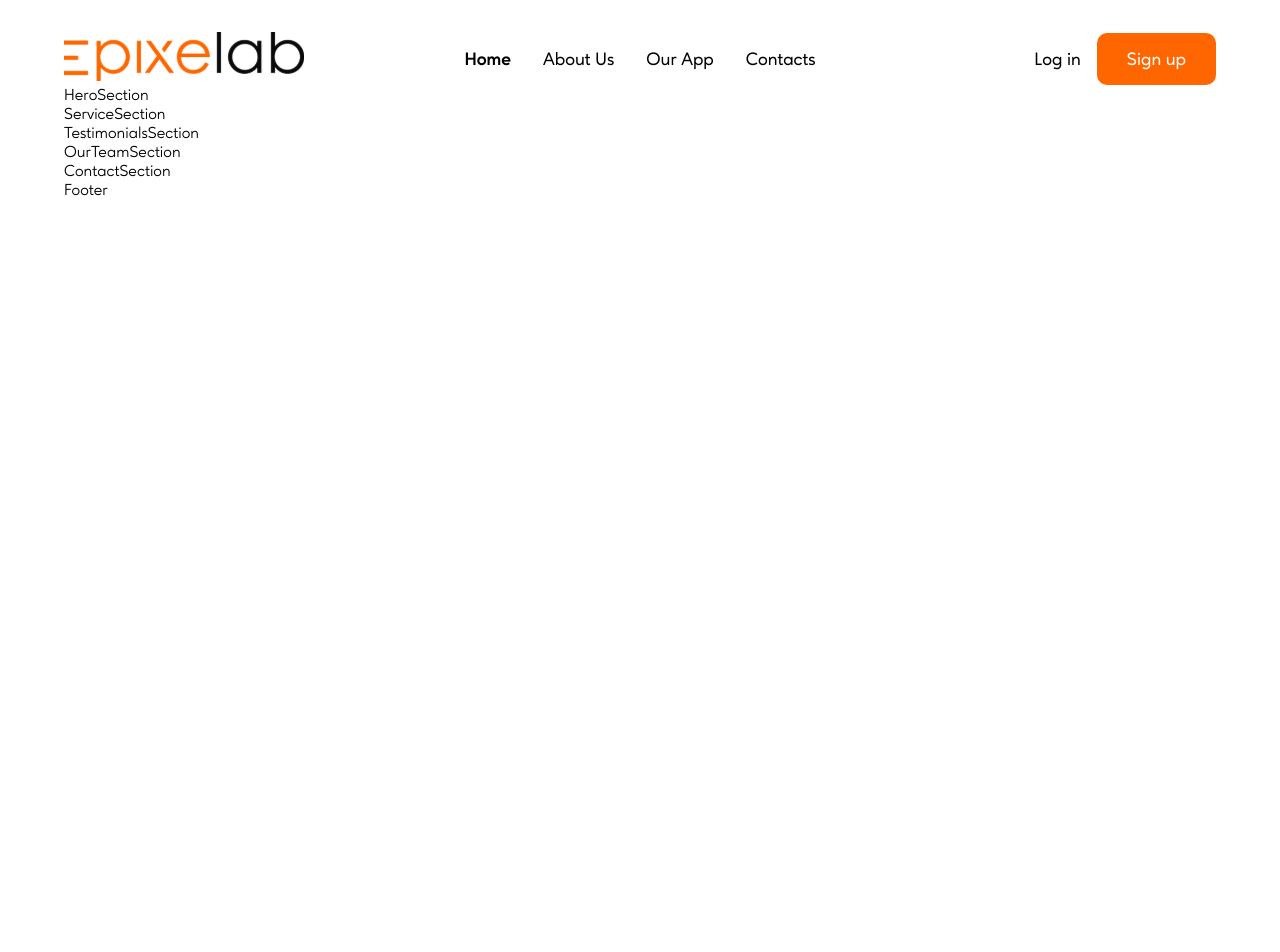
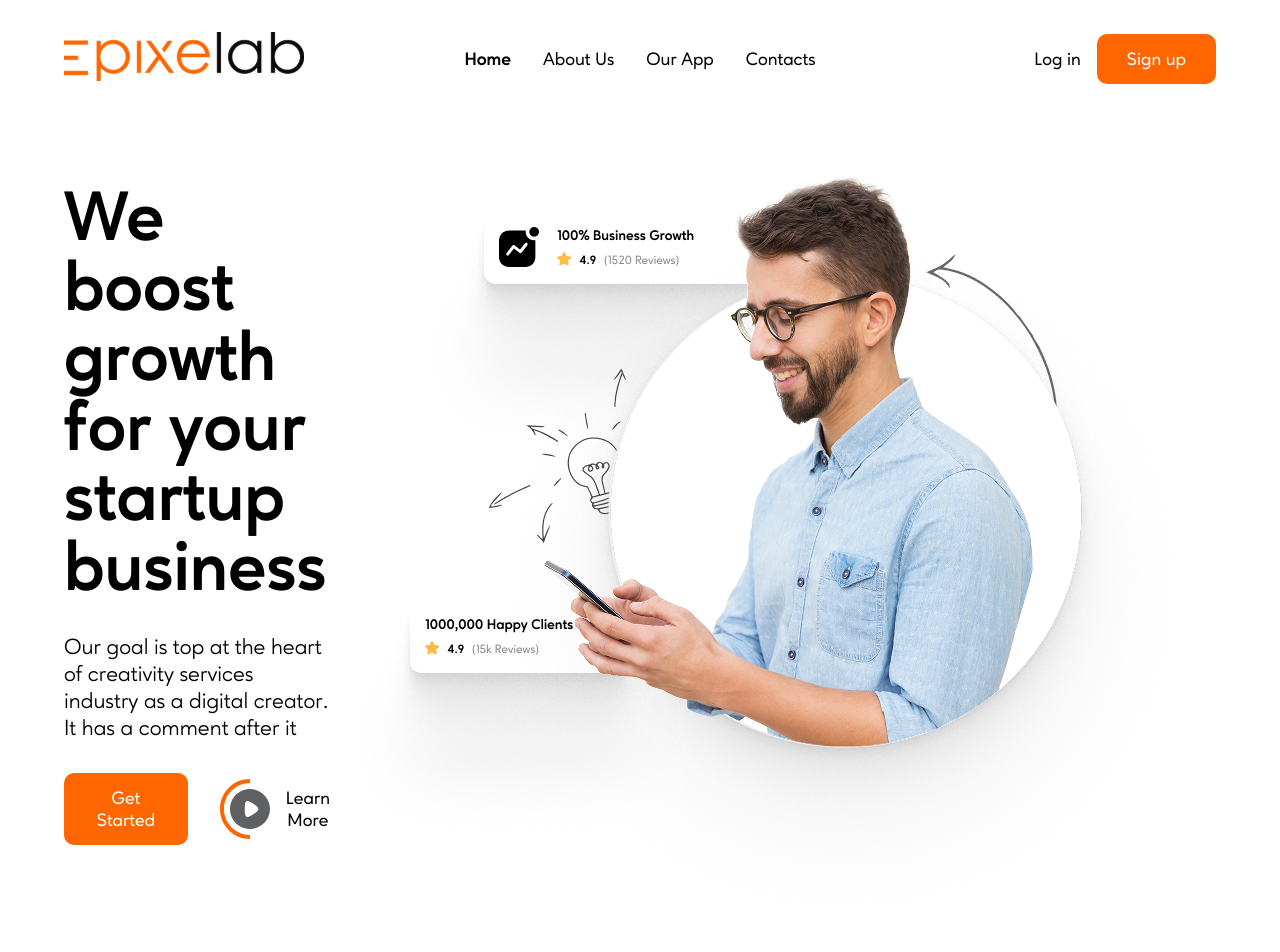
Before and after one commit to JoseAMota11/agency-landing-page, a React (Vite) app: page / in a window 1280 px wide. Shown: the top 952 px of the page. Before the commit the page ends 800 px from the top, so only its background shows below. Built offline with nearby package versions, Linux system fonts and the light colour scheme.

Commit message:
:lipstick: Styling hero-section component

```diff
--- a/src/App.css
+++ b/src/App.css
@@ -0,0 +1,5 @@
+.main-container {
+  & > * {
+    margin-bottom: 4rem;
+  }
+}
--- a/src/App.tsx
+++ b/src/App.tsx
@@ -11,7 +11,7 @@ function App() {
   return (
     <>
       <Navbar />
-      <main>
+      <main className="main-container">
         <HeroSection />
         <ServiceSection />
         <TestimonialsSection />
--- /dev/null
+++ b/src/components/button.css
@@ -0,0 +1,11 @@
+.primary-button {
+  background-color: var(--primary-color);
+  color: white;
+  padding: 14px 30px;
+  border-radius: 10px;
+  transition: filter 0.2s;
+
+  &:hover {
+    filter: brightness(0.9);
+  }
+}
--- /dev/null
+++ b/src/components/button.tsx
@@ -0,0 +1,7 @@
+import './button.css';
+
+function Button({ children }: { children: React.ReactNode }) {
+  return <button className="primary-button">{children}</button>;
+}
+
+export default Button;
--- /dev/null
+++ b/src/components/hero-section.css
@@ -0,0 +1,37 @@
+.hero-section {
+  display: flex;
+  justify-content: space-between;
+
+  .hero-section--content {
+    margin-top: 2rem;
+
+    & > * {
+      margin-bottom: 2rem;
+    }
+
+    .hero-section--title {
+      display: flex;
+      flex-direction: column;
+
+      span {
+        font-size: 70px;
+        line-height: 1;
+      }
+    }
+
+    .hero-section--description {
+      font-size: 22px;
+    }
+
+    .hero-section--actions {
+      display: flex;
+      gap: 2rem;
+
+      .hero-section--learn-more {
+        display: flex;
+        align-items: center;
+        gap: 1rem;
+      }
+    }
+  }
+}
--- a/src/components/hero-section.tsx
+++ b/src/components/hero-section.tsx
@@ -1,5 +1,32 @@
+import './hero-section.css';
+import Button from './button';
+import Icon1 from '../assets/icon-1.svg';
+import Image1 from '../assets/image-1.png';
+
 function HeroSection() {
-  return <section>HeroSection</section>;
+  return (
+    <section className="hero-section">
+      <div className="hero-section--content">
+        <h1 className="hero-section--title">
+          <span>We boost</span>
+          <span>growth for your</span>
+          <span>startup business</span>
+        </h1>
+        <p className="hero-section--description">
+          Our goal is top at the heart of creativity services industry as a
+          digital creator. It has a comment after it
+        </p>
+        <div className="hero-section--actions">
+          <Button>Get Started</Button>
+          <div className="hero-section--learn-more">
+            <img src={Icon1} alt="Icon 1" />
+            <button>Learn More</button>
+          </div>
+        </div>
+      </div>
+      <img src={Image1} alt="Image 1" className="hero-section--image" />
+    </section>
+  );
 }
 
 export default HeroSection;
--- a/src/components/navbar.css
+++ b/src/components/navbar.css
@@ -1,6 +1,7 @@
 .navbar {
   display: flex;
   align-items: center;
+  margin-bottom: 4rem;
 
   & .navbar-header,
   .navbar-sections,
@@ -29,27 +30,5 @@
     display: flex;
     justify-content: end;
     gap: 1rem;
-
-    & .navbar-actions--login,
-    .navbar-actions--signup {
-      font-size: 18px;
-      font-weight: 500;
-      cursor: pointer;
-    }
-
-    .navbar-actions--login {
-    }
-
-    .navbar-actions--signup {
-      background-color: var(--primary-color);
-      color: white;
-      padding: 15px 30px;
-      border-radius: 10px;
-      transition: filter 0.2s;
-
-      &:hover {
-        filter: brightness(0.9);
-      }
-    }
   }
 }
--- a/src/components/navbar.tsx
+++ b/src/components/navbar.tsx
@@ -1,5 +1,6 @@
 import './navbar.css';
 import Logo from '../assets/logo.svg';
+import Button from './button';
 
 function Navbar() {
   return (
@@ -22,8 +23,8 @@ function Navbar() {
         </a>
       </div>
       <div className="navbar-actions">
-        <button className="navbar-actions--login">Log in</button>
-        <button className="navbar-actions--signup">Sign up</button>
+        <button>Log in</button>
+        <Button>Sign up</Button>
       </div>
     </nav>
   );
--- a/src/index.css
+++ b/src/index.css
@@ -71,6 +71,9 @@ body {
 
 button {
   font-family: 'Ageo', sans-serif;
+  font-size: 18px;
+  font-weight: 500;
+  cursor: pointer;
   background: none;
   border: none;
   padding: 0;
```
